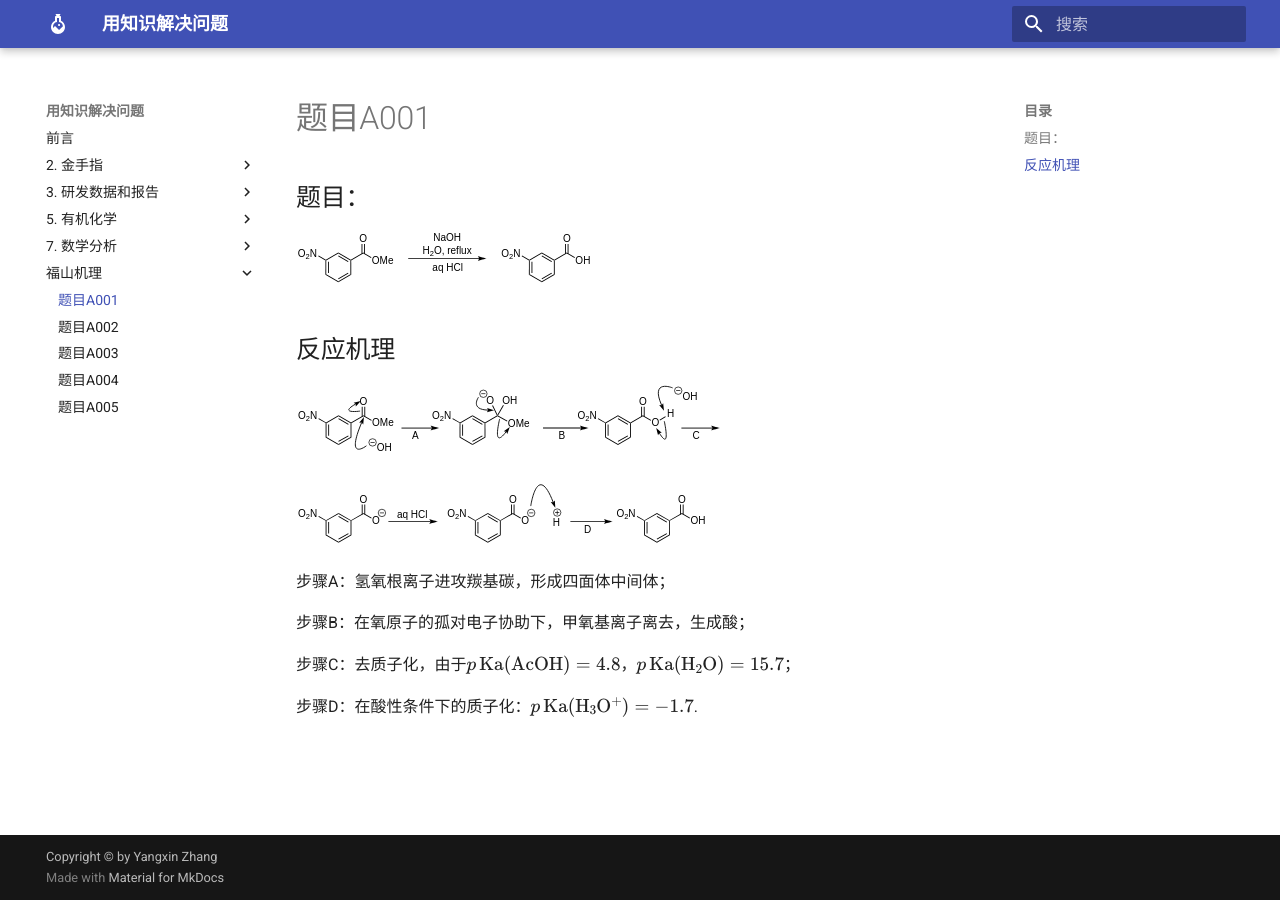
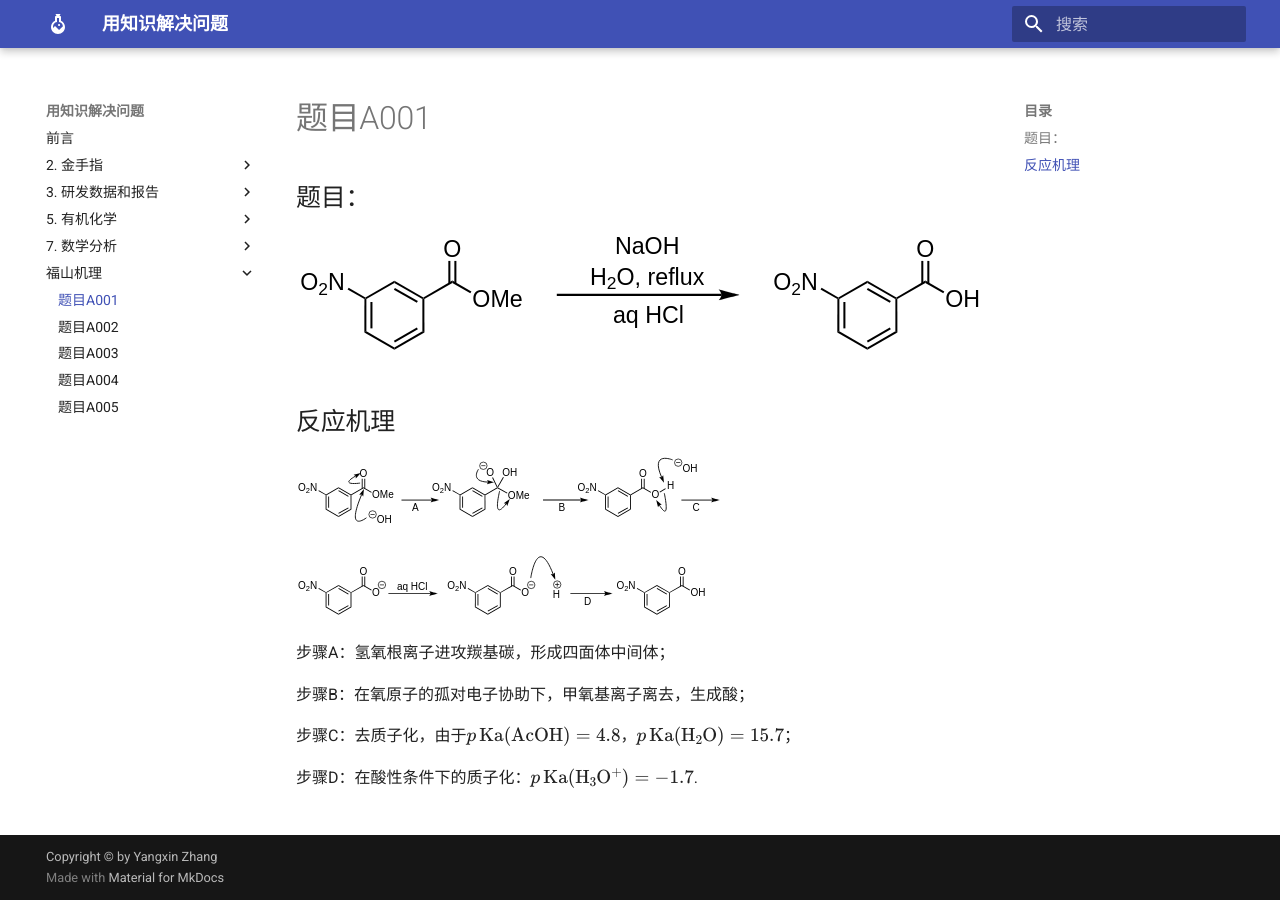
Before and after one commit to monohunter/cgmpedia, an MkDocs documentation site: the page built from docs/福山机理/题目A001.md, in a window 1280 px wide. Built offline with MkDocs 1.6.1 and Material for MkDocs 9.7.7, drawn with Linux system fonts in a browser that asks for light colours.

Commit message:
image size

```diff
--- a/docs/福山机理/题目A001.md
+++ b/docs/福山机理/题目A001.md
@@ -1,5 +1,5 @@
 ## 题目：
-![700](assets/A001/file-20260610115005090.svg)
+![](assets/A001/file-20260610115005090.svg){width="900"}
 
 ## 反应机理
 ![750](assets/A001/file-20260610115005088.svg)
```
Also changed, not shown: site/2. 金手指/分离和提纯/柱色谱/index.html, site/2. 金手指/分离和提纯/萃取/index.html, site/2. 金手指/分离和提纯/薄层色谱/index.html, site/2. 金手指/基本操作的要点/index.html, site/404.html, site/5. 有机化学/异常处理/化学品毒性查询/index.html, site/5. 有机化学/波谱分析/有关核磁/index.html, site/7. 数学分析/intro傅里叶级数/index.html, site/7. 数学分析/《数学分析》课后题答案/index.html, site/7. 数学分析/斐波那契数列/index.html, site/7. 数学分析/最小二乘法/index.html, site/index.html, site/javascripts/mathjax.js (added), site/福山机理/题目A001/index.html, 4 more files.
